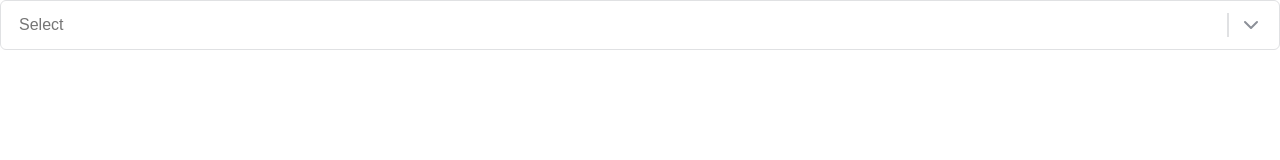
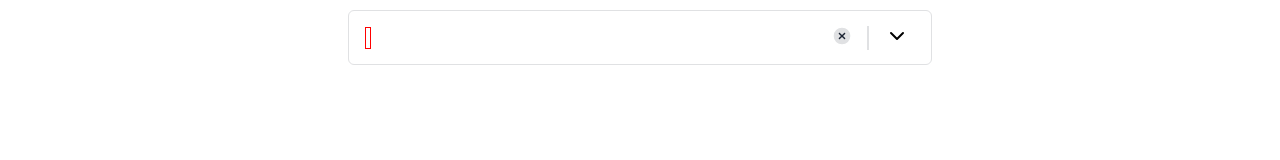
Before and after one commit to shivam-cedcoss/training, a React (Create React App) app: page / in a window 1280 px wide. Shown: the top 160 px of the page. Built offline with nearby package versions, Linux system fonts and the light colour scheme.

Commit message:
multi-select functionality added

```diff
--- a/src/App.tsx
+++ b/src/App.tsx
@@ -3,14 +3,18 @@ import './App.css';
 import Select from './select/Select';
 function App() {
   const options = [
-    { value: "1", label: "Russia"},
+    { value: "1", label: "Russia" },
     { value: "2", label: "Russia Federation", description: "Lorem ipsum dolor sit amet, consectetur" },
     { value: "3", label: "Republic of Russia", description: "Lorem ipsum dolor sit amet, consectetur" },
-    { value: "4", label: "Label 4", description: "Lorem ipsum dolor sit amet, consectetur" }
+    { value: "4", label: "Label 4", description: "Lorem ipsum dolor sit amet, consectetur" },
+    { value: "5", label: "Label 5" },
+    { value: "6", label: "Label 6" },
+    { value: "7", label: "Label 7" },
+    { value: "8", label: "Label 8" }
   ]
   return (
     <>
-      <Select label={null} searchHelpText={false} isSearchable={true} options={options} loading={false} withDescription={true} />
+      <Select label={null} searchHelpText={false} isSearchable={true} options={options} loading={false} withDescription={true} multiSelect={true} />
     </>
   );
 }
--- a/src/assests/icons/Svgs.tsx
+++ b/src/assests/icons/Svgs.tsx
@@ -13,5 +13,11 @@ export const Svgs = {
         <svg width="16" height="12" viewBox="0 0 16 12" fill="none" xmlns="http://www.w3.org/2000/svg">
             <path d="M14.6663 1L5.49967 10.1667L1.33301 6" stroke="#413BBC" strokeWidth="1.67" strokeLinecap="round" strokeLinejoin="round" />
         </svg>
+    ),
+    cutIcon: (
+        <svg width="16" height="16" viewBox="0 0 16 16" fill="none" xmlns="http://www.w3.org/2000/svg">
+            <path d="M12 4L4 12" stroke="#8C9098" strokeWidth="2" strokeLinecap="round" strokeLinejoin="round" />
+            <path d="M4 4L12 12" stroke="#8C9098" strokeWidth="2" strokeLinecap="round" strokeLinejoin="round" />
+        </svg>
     )
 }
--- /dev/null
+++ b/src/select/MultiTag.css
@@ -0,0 +1,23 @@
+.inte__multitag-container {
+  display: flex;
+  flex-direction: row;
+  align-items: flex-start;
+  padding: 2px 8px;
+  gap: 4px;
+  background: var(--inte-G40);
+  border-radius: 4px;
+  white-space: nowrap;
+}
+
+.inte__multitag-container > div {
+  font-weight: 400;
+  font-size: 14px;
+  line-height: 16px;
+  color: var(--inte-G800);
+}
+
+button {
+    border: none;
+    background-color: transparent;
+    cursor: pointer;
+}
--- /dev/null
+++ b/src/select/MultiTag.tsx
@@ -0,0 +1,27 @@
+import './MultiTag.css'
+import '../assests/icons/Svgs';
+import { Svgs } from '../assests/icons/Svgs';
+type Ttag = {
+    selectOption?: any,
+    removeTags1: any
+}
+const MultiTag = ({ selectOption, removeTags1 }: Ttag) => {
+    const removeTags = (i: any) => {
+        removeTags1(i)
+    }
+    return (
+        <>
+            {selectOption.map((i: any, index: number) => {
+                return (
+                    <div className='inte__multitag-container' key={index}>
+                        <div>{i}</div>
+                        <div>
+                            <button onClick={() => removeTags(i)}>{Svgs.cutIcon}</button>
+                        </div>
+                    </div>
+                )
+            })}
+        </>
+    )
+}
+export default MultiTag
--- a/src/select/Select.css
+++ b/src/select/Select.css
@@ -29,6 +29,10 @@
   padding: 12px 16px;
   gap: 8px;
   cursor: pointer;
+  /*  */
+  max-width: 550px;
+  margin: 10px auto;
+  /*  */
 }
 
 .select-label {
@@ -102,6 +106,12 @@ input[type="text"] {
   padding: 12px;
   border: 1px solid var(--inte-G40);
   border-radius: 6px;
+  /*  */
+  max-width: 550px;
+  margin: 0 auto;
+  overflow: auto;
+  max-height: 300px;
+  /*  */
 }
 
 .inte__container-dropdown-items {
@@ -111,6 +121,7 @@ input[type="text"] {
   padding: 12px 8px;
   gap: 8px;
   align-self: stretch;
+  cursor: pointer;
 }
 
 .inte__container-dropdown-active {
@@ -142,3 +153,14 @@ input[type="text"] {
 .inte__container-dropdown-items-hidden {
   visibility: hidden;
 }
+
+.inte__container-select-tag {
+  display: flex;
+  flex-wrap: wrap;
+  flex-direction: row;
+  align-items: center;
+  gap: 8px;
+}
+input {
+  border: 1px solid red !important;
+}
--- a/src/select/Select.tsx
+++ b/src/select/Select.tsx
@@ -1,9 +1,9 @@
-import React, { ChangeEvent, useEffect, useState } from 'react';
+import React, { ChangeEvent, useEffect, useState, useRef } from 'react';
 import { ChevronDown } from 'react-feather';
 import './Select.css';
 import '../assests/css/globalCss/style.css';
 import { Svgs } from '../assests/icons/Svgs';
-
+import MultiTag from './MultiTag';
 interface ISelect {
   label?: string | null
   isSearchable?: boolean
@@ -11,101 +11,109 @@ interface ISelect {
   options?: Array<ObjI>
   loading?: boolean
   withDescription?: boolean
+  multiSelect?: boolean
 }
 
-interface ObjI extends GroupI {
+export interface ObjI extends GroupI {
   label: string | React.ReactNode;
   value: string;
   description?: string
-}
-
-interface Itype {
-  value?: string | null,
-  label?: string | null,
-  description?: string | null,
 }
 
 interface GroupI {
   group?: ObjI[];
 }
 
-const Select = ({ label, searchHelpText, isSearchable, options, loading, withDescription }: ISelect) => {
+const Select = ({ label, searchHelpText, isSearchable, options, loading, withDescription, multiSelect }: ISelect) => {
   const [showDropdown, setShowDropdown] = useState(false);
-  const [selecttext, setSelectText] = useState<string | null>(null);
-  const [matchedOptions, setMatchedOptions] = useState<ObjI[]>([])
+  const [selecttext, setSelectText] = useState<string[]>([]);
+  const [userInputText,setUserInputText]=useState("");
+  const [matchedOptions, setMatchedOptions] = useState(options)
   const getSelectedOption = (e: any) => {
-    setSelectText(e)
-  }
-  const searchFromDropdown = (e: ChangeEvent<HTMLInputElement>) => {
-    setSelectText(e.target.value);
+    !multiSelect && setSelectText([e])
+    multiSelect && setSelectText([...selecttext, e])
   }
 
+  const ContainerRef = useRef<HTMLDivElement>(null);
+  // Check Outside click
+  const handleClickOutside = (event: any) => {
+    if (ContainerRef.current && !ContainerRef.current.contains(event.target)) {
+      setShowDropdown(false)
+    }
+  };
   useEffect(() => {
-    let a = selecttext?.toLowerCase();
-    // setItems([...items, newData])
-    options?.map((i, index) => {
-      // const newData = {
-      //   value: i.value,
-      //   label: i.label,
-      //   description: i.description
-      // }
-      if (typeof i.label === "string" && a !== undefined) {
-        if (i.label.toLowerCase()?.includes(a)) {
-          console.log(i)
-          setMatchedOptions([i])
-        }
-      }
-    })
-    // options?.map((item, index) => {
-    //   if (typeof item.label === "string") {
-    //     let b = item.label.toLowerCase();
-    //     if (b?.substring(0, index) === e.target.value) {
-    //       console.log(item)
+    document.addEventListener("click", handleClickOutside, true);
+    return () => {
+      document.removeEventListener("click", handleClickOutside, true);
+    };
+  }, [])
+  const searchFromDropdown = (e: ChangeEvent<HTMLInputElement>) => {
+    const selectedText = e.target.value;
+    setUserInputText(selectedText)
+    // setSelectText([selectedText]);
+  }
+  function resizeInput(this: any) {
+    this.style.width = this.value.length + "ch";
+  }
+  useEffect(() => {
+    var input = document.querySelector("input");
+    input?.addEventListener("input", resizeInput);
+    resizeInput.call(input);
+  }, [])
+
+  // Dropdown menu
+  const Dropdownmenu = () => {
+    return (
+      <div className="inte__container-dropdown" ref={ContainerRef}>
+        {matchedOptions?.map((item, index) => {
+          return (
+            <div key={index} className={selecttext === item.label ? "inte__container-dropdown-items inte__container-dropdown-active" : "inte__container-dropdown-items"} onClick={() => getSelectedOption(item.label)}>
+              <div className={selecttext[index] === item.label ? "" : "inte__container-dropdown-items-hidden"}>{Svgs.tickIcon}</div>
+              <div className="inte__container-dropdown-items-content">
+                <div>{item.label}</div>
+                {withDescription && <div>{item.description}</div>}
+              </div>
+            </div>
+          )
+        })}
+      </div>
+    )
+  }
+  useEffect(() => {
+    // let userSearchInput = selecttext?.toLowerCase();
+    // if (userSearchInput !== undefined) {
+    //   let temp: any = []
+    //   options?.map((i, index) => {
+    //     if (typeof i.label === "string" && userSearchInput !== undefined) {
+    //       if (i.label.toLowerCase()?.includes(userSearchInput)) {
+    //         temp.push(i)
+    //       }
     //     }
-    //   }
-    // });
+    //   })
+    //   setMatchedOptions([...temp])
+    // }
+    // else setMatchedOptions(options)
+  }, [selecttext])
 
-  }, [selecttext])
-  console.log(matchedOptions.length)
+  const removeTags = (data: any) => {
+    const newLabel = selecttext.filter((ele) => ele !== data)
+    setSelectText([...newLabel])
+  }
   return (
     <>
       <div className="inte__container">
         {label && <label className="pb-8 select-label" htmlFor="select-input">{label}</label>}
-        <div className={showDropdown ? "inte__container-select inte__container-select-focus" : "inte__container-select"} onClick={() => setShowDropdown(!showDropdown)}>
-          <div>{isSearchable ? <input type="text" id="select-input" placeholder="Select" onChange={(e) => searchFromDropdown(e)} value={selecttext !== null ? selecttext : ""} /> : "Select"}</div>
+        <div className={showDropdown ? "inte__container-select inte__container-select-focus" : "inte__container-select"} >
+          <div className="inte__container-select-tag" onClick={() => setShowDropdown(true)}>{multiSelect && <MultiTag selectOption={selecttext} removeTags1={removeTags} />}{isSearchable ? <input type="text" id="select-input" placeholder="Select" onChange={(e) => searchFromDropdown(e)} value={multiSelect ? userInputText : ""} /> : "Select"}</div>
           <div className="inte__container-select-icons">
-            {loading ? <span style={{ border: "none" }} className="inte__container-select-loader">{Svgs.spinnerIcon}</span> : <button style={{ display: selecttext !== null ? "inline-block" : "none" }} onClick={() => setSelectText(null)}>
+            {loading ? <span style={{ border: "none" }} className="inte__container-select-loader">{Svgs.spinnerIcon}</span> : <button style={{ display: selecttext !== null ? "inline-block" : "none" }} onClick={() => setSelectText([])}>
               {Svgs.CrossIcon}
             </button>}
-
             <span></span>
-            <ChevronDown className={showDropdown ? "icon-up" : "icon-down"} />
+            <button onClick={() => setShowDropdown(!showDropdown)}><ChevronDown onClick={() => setShowDropdown(!showDropdown)} className={showDropdown ? "icon-up" : "icon-down"} /></button>
           </div>
         </div>
-        {showDropdown && <div className="inte__container-dropdown">
-          {matchedOptions.length === 0 ? options?.map((item, index) => {
-            return (
-              <div key={index} className={selecttext === item.label ? "inte__container-dropdown-items inte__container-dropdown-active" : "inte__container-dropdown-items"} onClick={() => getSelectedOption(item.label)}>
-                <div className={selecttext === item.label ? "" : "inte__container-dropdown-items-hidden"}>{Svgs.tickIcon}</div>
-                <div className="inte__container-dropdown-items-content">
-                  <div>{item.label}</div>
-                  {withDescription && <div>{item.description}</div>}
-                </div>
-              </div>
-            )
-          }) : matchedOptions?.map((item, index) => {
-            return (
-              <div key={index} className={selecttext === item.label ? "inte__container-dropdown-items inte__container-dropdown-active" : "inte__container-dropdown-items"} onClick={() => getSelectedOption(item.label)}>
-                <div className={selecttext === item.label ? "" : "inte__container-dropdown-items-hidden"}>{Svgs.tickIcon}</div>
-                <div className="inte__container-dropdown-items-content">
-                  <div>{item.label}</div>
-                  {withDescription && <div>{item.description}</div>}
-                </div>
-              </div>
-            )
-          })}
-        </div>}
-
+        {showDropdown && <Dropdownmenu />}
         {searchHelpText && <div className="inte__container-search-text pt-8 ft-16"><span>{Svgs.SearchIcon}
         </span><span className="pl-8">Please enter the text</span></div>}
       </div>
```
